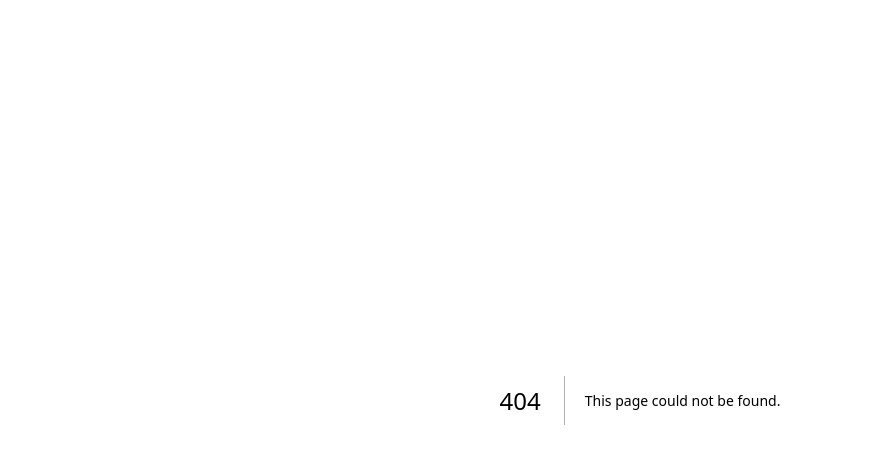
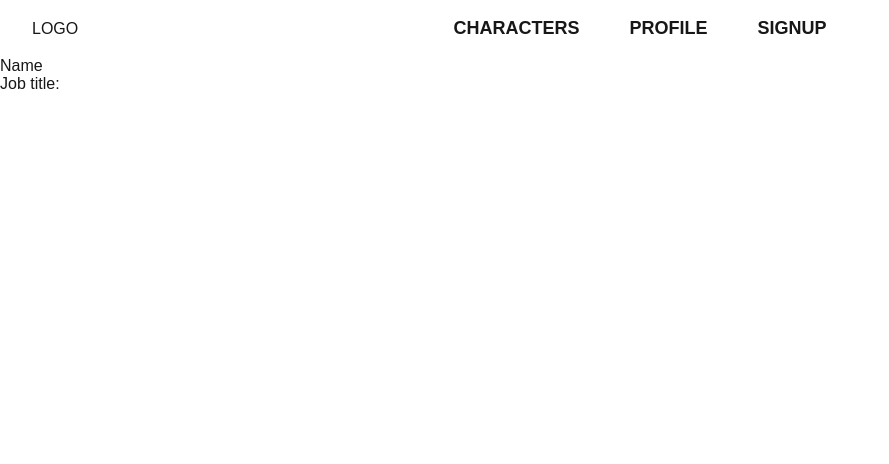
Before and after one commit to prayatna/pickle-rick, a Next.js app: page /signup in a window 1280 px wide. Before the commit this address had no page. Shown: the top 464 px of the page, without its empty margins (0-889 px from the left). Built offline with nearby package versions, Linux system fonts and the light colour scheme.

Commit message:
Base page setup

```diff
--- /dev/null
+++ b/src/app/characters/page.tsx
@@ -0,0 +1,3 @@
+export default function Characters() {
+  return <div>Characters</div>;
+}
--- a/src/app/layout.tsx
+++ b/src/app/layout.tsx
@@ -1,6 +1,7 @@
 import type { Metadata } from "next";
 import localFont from "next/font/local";
 import "./globals.css";
+import Header from "@/components/Header/Header";
 
 const geistSans = localFont({
   src: "./fonts/GeistVF.woff",
@@ -26,6 +27,7 @@ export default function RootLayout({
   return (
     <html lang="en">
       <body className={`${geistSans.variable} ${geistMono.variable}`}>
+        <Header />
         {children}
       </body>
     </html>
--- /dev/null
+++ b/src/app/profile/page.tsx
@@ -0,0 +1,3 @@
+export default function Profile() {
+  return <div>Profile</div>;
+}
--- /dev/null
+++ b/src/app/signup/page.tsx
@@ -0,0 +1,8 @@
+export default function Signup() {
+  return (
+    <div>
+      <div>Name</div>
+      <div>Job title:</div>
+    </div>
+  );
+}
--- /dev/null
+++ b/src/components/Header/Header.module.css
@@ -0,0 +1,27 @@
+.mainHeader {
+  display: flex;
+  align-items: baseline;
+  padding: 18px 32px;
+  overflow: auto;
+}
+
+.nav {
+  display: flex;
+  gap: 50px;
+  margin: 0px 48px;
+}
+
+.logoWrapper {
+  flex: 1;
+}
+
+.filler {
+  flex: 1;
+}
+
+.navLink {
+  font-size: 1.125rem;
+  text-transform: uppercase;
+  text-decoration: none;
+  font-weight: 600;
+}
--- /dev/null
+++ b/src/components/Header/Header.tsx
@@ -0,0 +1,25 @@
+import React from "react";
+import Link from "next/link";
+import styles from "./Header.module.css";
+
+export default function Header() {
+  return (
+    <header>
+      <div className={styles.mainHeader}>
+        <div className={styles.logoWrapper}>LOGO</div>
+        <nav className={styles.nav}>
+          <Link className={styles.navLink} href="/characters">
+            Characters
+          </Link>
+          <Link className={styles.navLink} href="/profile">
+            Profile
+          </Link>
+          <Link className={styles.navLink} href="/signup">
+            Signup
+          </Link>
+        </nav>
+        <div className={styles.filler} />
+      </div>
+    </header>
+  );
+}
```
Also changed, not shown: src/app/page.tsx (+1 -42 lines).
